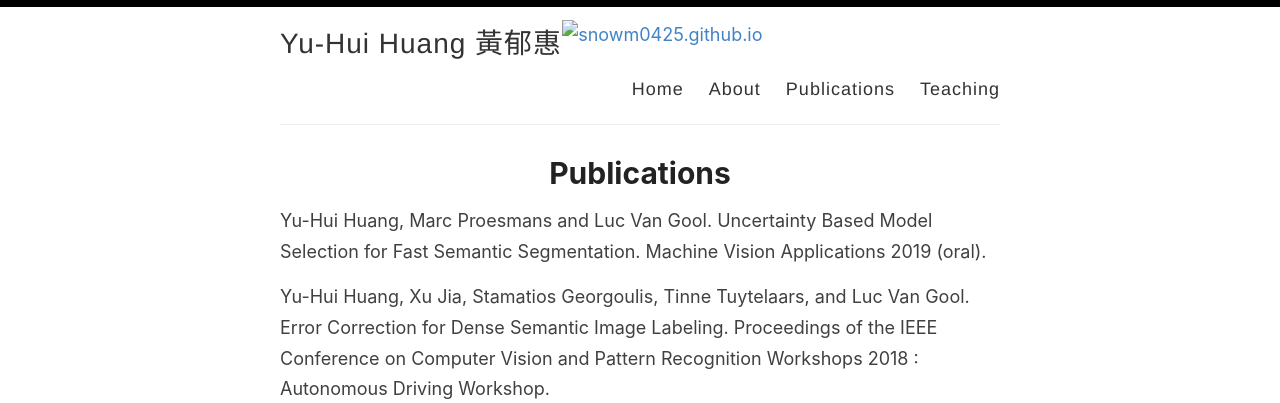
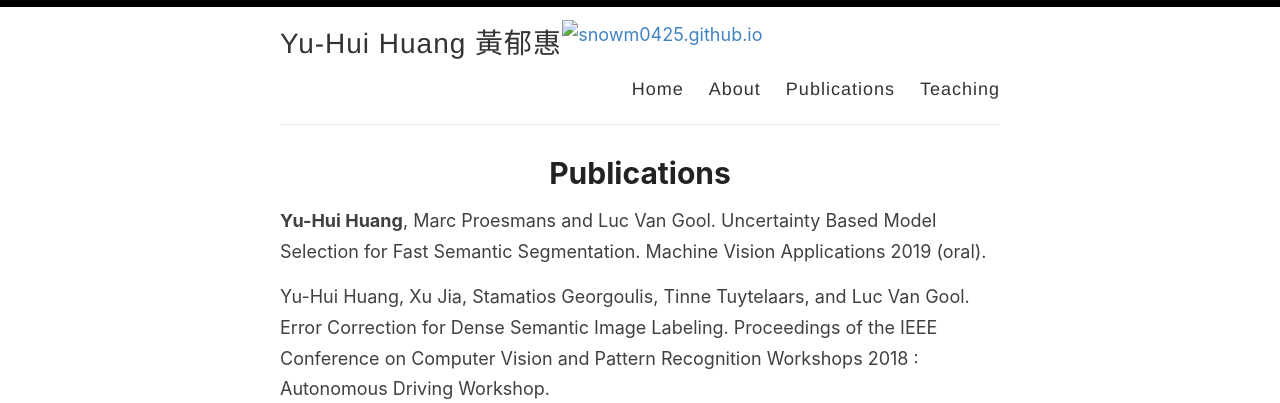
Before and after one commit to snowm0425/snowm0425.github.io, a Jekyll site: the page built from _pages/publications.md, in a window 1280 px wide. Shown: the top 403 px of the page. Built offline with Jekyll 4.4.1, drawn with Linux system fonts in a browser that asks for light colours.

```diff
--- a/_pages/publications.md
+++ b/_pages/publications.md
@@ -4,7 +4,7 @@ title: Publications
 permalink: /publications/
 ---
 
-Yu-Hui Huang, Marc Proesmans and Luc Van Gool. Uncertainty Based Model Selection for Fast Semantic Segmentation. Machine Vision Applications 2019 (oral).
+<b>Yu-Hui Huang</b>, Marc Proesmans and Luc Van Gool. Uncertainty Based Model Selection for Fast Semantic Segmentation. Machine Vision Applications 2019 (oral).
 
 Yu-Hui Huang, Xu Jia, Stamatios Georgoulis, Tinne Tuytelaars, and Luc Van Gool. Error Correction for Dense Semantic Image Labeling. Proceedings of the IEEE Conference on Computer Vision and Pattern Recognition Workshops 2018 : Autonomous Driving Workshop.
 
```
